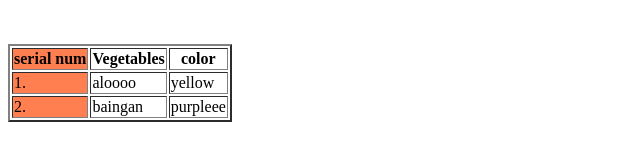
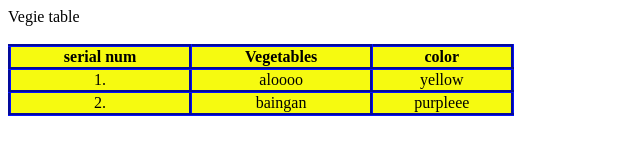
Before and after one commit to AanyaPanigrahi/Web_Dev, a plain HTML site: page FrontEnd web/table.html in a window 1280 px wide. Shown: the whole page, without its empty margins (0-640 px from the left). Drawn offline with Linux system fonts and the light colour scheme.

Commit message:
Update table.html

```diff
--- a/FrontEnd web/table.html
+++ b/FrontEnd web/table.html
@@ -4,17 +4,39 @@
     <meta charset="UTF-8">
     <meta name="viewport" content="width=device-width, initial-scale=1.0">
     <title>Document</title>
+    <style>
+        table, th, td{
+            border: 3px solid rgb(5, 16, 239);
+            border-collapse: collapse;
+            border-radius: 0px;
+            border-style: groove;
+        }
+        th, td{
+            text-align: center;
+        }
+        caption{
+            text-align: right;
+        }
+        /* table.center{
+    margin-left: auto;
+    margin-right: auto;
+} */
+    </style>
 </head>
 <body>
-    <table border="2">
+    <caption>Vegie table</caption>
+    <table width="40%" class="center">
         <colgroup>
-        <col style="background-color: coral">
+        <col span="3" style="background-color: rgb(246, 250, 16)">
         </colgroup>
+        <thead>
         <tr>
             <th>serial num</th>
             <th>Vegetables</th>
             <th>color</th>
-        </tr><br>
+        </tr>
+        </thead><br>
+        <tbody>
         <tr>
             <td>1.</td>
             <td>aloooo</td>
@@ -25,6 +47,12 @@
             <td>baingan</td>
             <td>purpleee</td>
         </tr>
+        </tbody>
+        <!-- <tfoot>
+            <td>total 2</td>
+            <td>vegies</td>
+            <td> colors </td>
+    </tfoot> -->
     </table>
 </body>
 </html>
```
